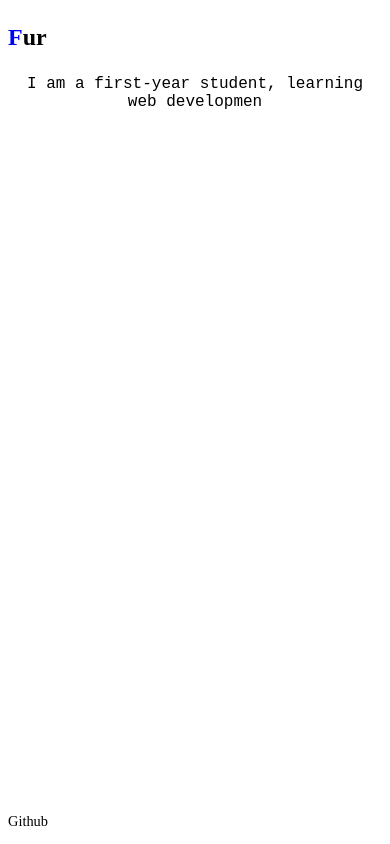
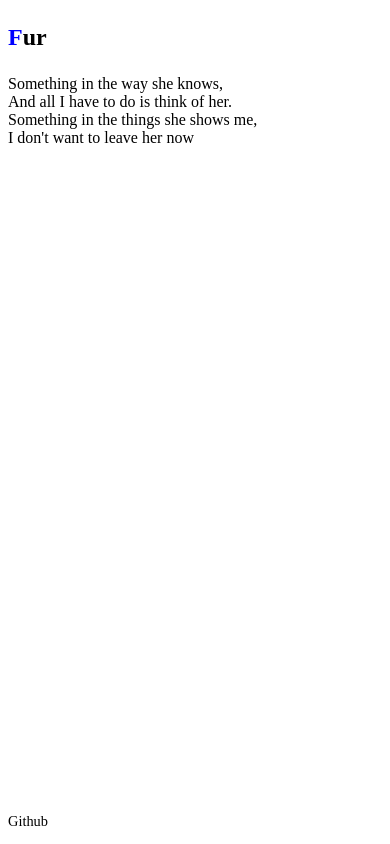
Before and after one commit to infrunamilacym/portfolio, a plain HTML site: page index.html in a window 390 px wide. Drawn offline with Linux system fonts and the light colour scheme.

Commit message:
added some lyrics

```diff
--- a/index.html
+++ b/index.html
@@ -23,12 +23,6 @@
                 font-size: 1.5rem;
             }
 
-            pre {
-                font-size: 1rem;
-                white-space: normal;
-                text-align: center;
-            }
-
             footer p {
                 font-size: 0.9rem;
             }
@@ -42,9 +36,10 @@
 </head>
 <body>
 <h3>Fur</h3>
-<pre>
-I am a first-year student, learning web developmen
-</pre>
+Something in the way she knows, <br>
+And all I have to do is think of her. <br>
+Something in the things she shows me,   <br>
+I don't want to leave her now
 <footer>
     <p> <a href="https://github.com/infrunamilacym">Github</a></p>
 </footer>
```
